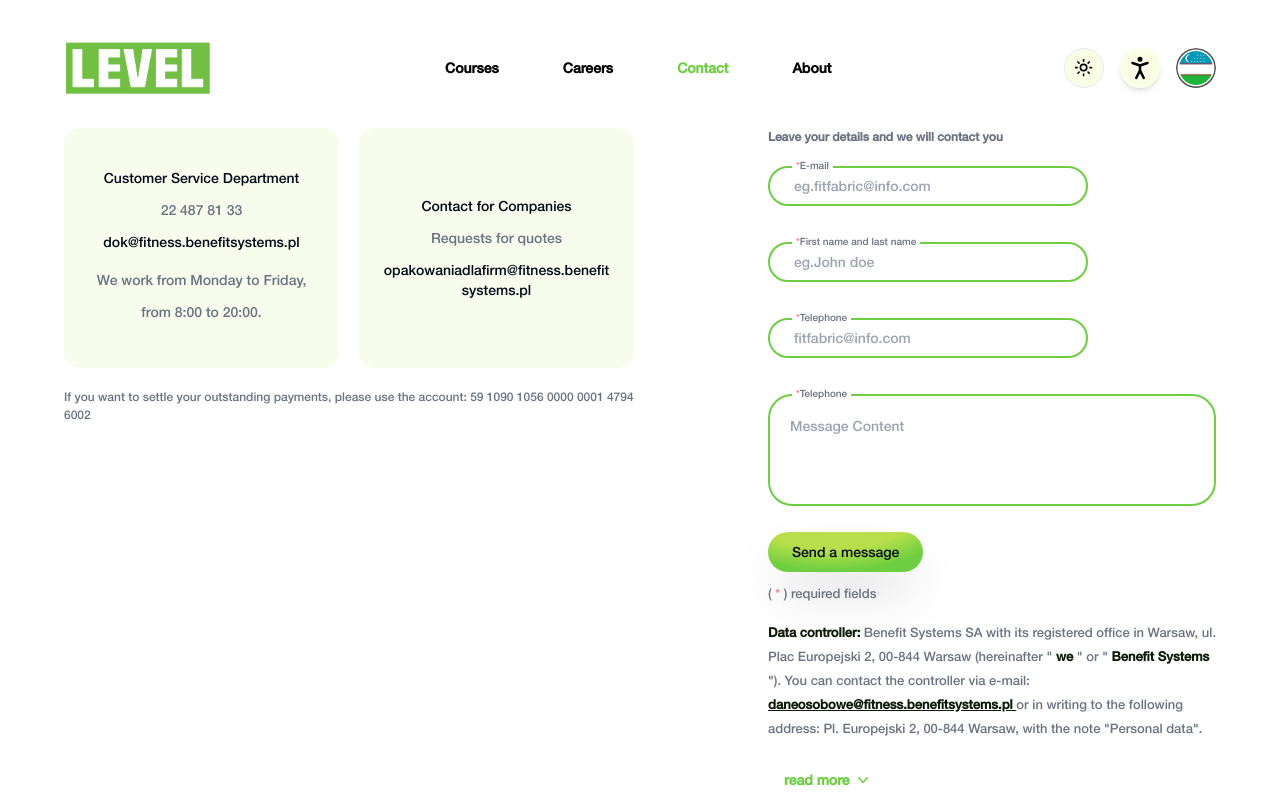
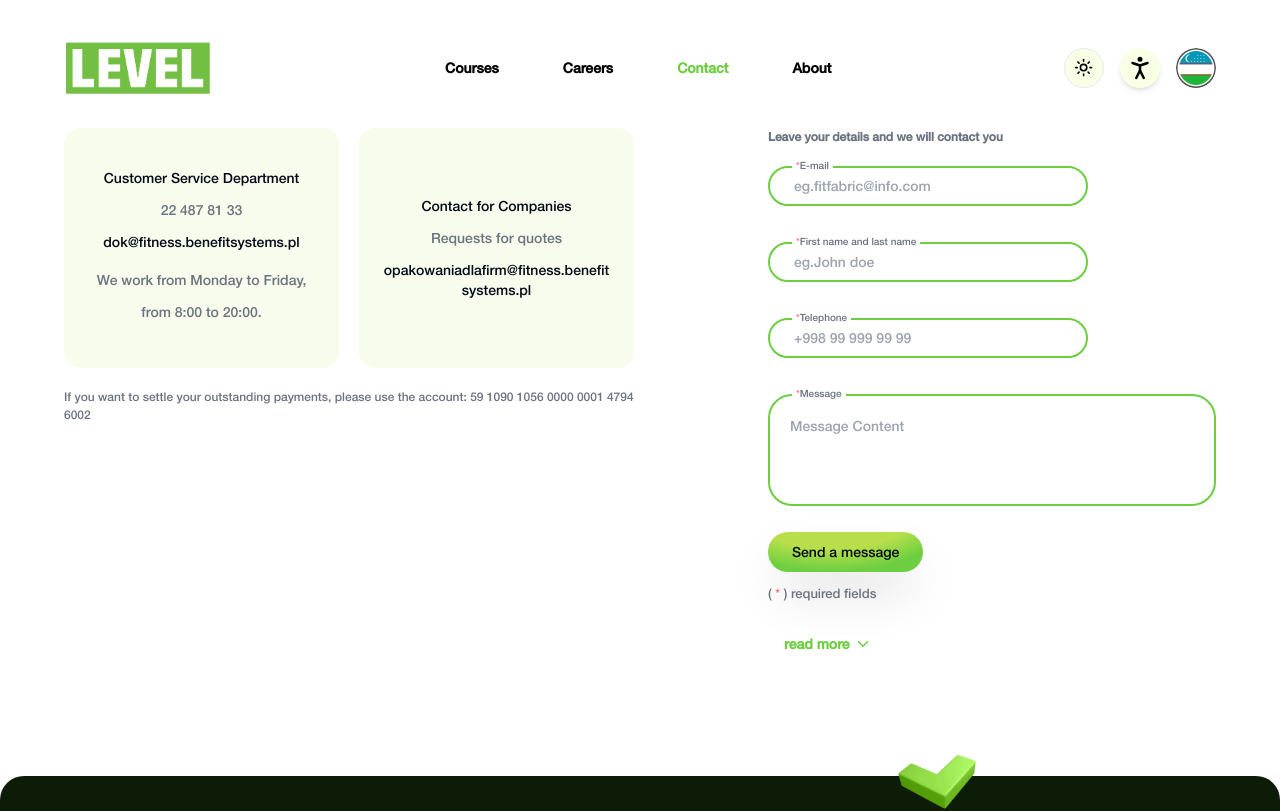
Before and after one commit to tidalu/level-u, a Next.js app: page /contact in a window 1280 px wide. Shown: the top 811 px of the page. Built offline with nearby package versions, Linux system fonts and the light colour scheme.

Commit message:
redirection user top mail with their all written message and data

```diff
--- a/app/(pages)/(routes)/contact/page.tsx
+++ b/app/(pages)/(routes)/contact/page.tsx
@@ -1,96 +1,197 @@
-"use client"
+'use client';
 
-
-import { Button } from '@/components/ui/button'
-import { ChevronDown, ChevronUp } from 'lucide-react'
-import Link from 'next/link'
-import React, { useState } from 'react'
+import { Button } from '@/components/ui/button';
+import { ChevronDown, ChevronUp } from 'lucide-react';
+import Link from 'next/link';
+import React, { useState } from 'react';
 
 const ContactPage = () => {
-    const [showReadmore, setShowReadmore] = useState(false)
+  const [showReadmore, setShowReadmore] = useState(false);
+  const [userData, setUserData] = useState({
+    email: '',
+    name: '',
+    phone: '',
+    message: '',
+  });
+
+  const handleChange = (e: React.ChangeEvent<HTMLInputElement | HTMLTextAreaElement>) => {
+    setUserData({
+      ...userData,
+      [e.target.name]: e.target.value,
+    });
+  };
+
+  const handleSubmit = (e: { preventDefault: () => void; }) => {
+    e.preventDefault();
+    const { email, name, phone, message } = userData;
+    const subject = 'I am connecting regarding the course';
+    const body = `Assalomu alaykum \n My name is ${name}\n My message: ${message} \n\n\nEmail: ${email}\nPhone: ${phone}\nBest regards ) \n${name}`;
+    const mailtoLink = `mailto:your-email@example.com?subject=${encodeURIComponent(
+      subject
+    )}&body=${encodeURIComponent(body)}`;
+    window.location.href = mailtoLink;
+  };
 
   return (
-        <div className='h-full max-w-[1900px] mx-auto'>
-            <div className=' grid grid-cols-1 lg:grid-cols-2 gap-3 pt-32 pb-12 px-3 lg:px-16 mb-16'>
+    <div className="h-full max-w-[1900px] mx-auto">
+      <div className=" grid grid-cols-1 lg:grid-cols-2 gap-3 pt-32 pb-12 px-3 lg:px-16 mb-16">
         <div>
-                    <div className=' grid grid-cols-1 sm:grid-cols-2 gap-5'>
-                        <div className=' bg-[#b8df4b1a] dark:bg-[#86868517] rounded-2xl py-10 px-6 text-center flex flex-col gap-3 text-sm justify-center'>
+          <div className=" grid grid-cols-1 sm:grid-cols-2 gap-5">
+            <div className=" bg-[#b8df4b1a] dark:bg-[#86868517] rounded-2xl py-10 px-6 text-center flex flex-col gap-3 text-sm justify-center">
               <p>Customer Service Department</p>
-                            <div className=' text-gray-500'>22 487 81 33</div>
-                            <Link href="/" className='hover:underline break-words'>dok@fitness.benefitsystems.pl</Link>
-                            <p className='  text-gray-500 leading-8'>We work from Monday to Friday, <br />from 8:00 to 20:00.</p>
+              <div className=" text-gray-500">22 487 81 33</div>
+              <Link href="/" className="hover:underline break-words">
+                dok@fitness.benefitsystems.pl
+              </Link>
+              <p className="  text-gray-500 leading-8">
+                We work from Monday to Friday, <br />
+                from 8:00 to 20:00.
+              </p>
             </div>
 
-                        <div className=' bg-[#b8df4b1a] dark:bg-[#86868517] rounded-2xl py-10 px-6 text-center flex flex-col gap-3 text-sm justify-center'>
+            <div className=" bg-[#b8df4b1a] dark:bg-[#86868517] rounded-2xl py-10 px-6 text-center flex flex-col gap-3 text-sm justify-center">
               <p>Contact for Companies</p>
-                            <div className=' text-gray-500'>Requests for quotes</div>
-                            <Link href="/" className='hover:underline break-words'>opakowaniadlafirm@fitness.benefitsystems.pl</Link>
+              <div className=" text-gray-500">Requests for quotes</div>
+              <Link href="/" className="hover:underline break-words">
+                opakowaniadlafirm@fitness.benefitsystems.pl
+              </Link>
             </div>
           </div>
-                    <div className='text-gray-500 text-[12px] mt-5'>If you want to settle your outstanding payments, please use the account: 59 1090 1056 0000 0001 4794 6002</div>
+          <div className="text-gray-500 text-[12px] mt-5">
+            If you want to settle your outstanding payments, please use the
+            account: 59 1090 1056 0000 0001 4794 6002
+          </div>
         </div>
 
-                <div className=' mt-10 lg:mt-0'>
-                    <div className=' max-w-md mx-auto marginInherit lg:ml-auto'>
-                        <p className=' text-gray-500 text-[12px] font-semibold'>Leave your details and we will contact you</p>
+        <div className=" mt-10 lg:mt-0">
+          <div className=" max-w-md mx-auto marginInherit lg:ml-auto">
+            <p className=" text-gray-500 text-[12px] font-semibold">
+              Leave your details and we will contact you
+            </p>
 
-                        <form action="">
-                            <div className=' relative mt-5'>
-                                <label className=' text-[10px] text-gray-500 p-1 absolute -top-3 left-6  bg-white dark:text-gray-400 dark:bg-[#020817]'><span className=' text-red-400'>*</span>E-mail</label>
-                                <input type="emial" className=' w-full lg:w-80 dark:bg-[#020817] outline-none text-sm border-2 border-[#6cce40] rounded-full py-2 px-6' placeholder='eg.fitfabric@info.com' />
+            <form onSubmit={handleSubmit}>
+              <div className=" relative mt-5">
+                <label className=" text-[10px] text-gray-500 p-1 absolute -top-3 left-6  bg-white dark:text-gray-400 dark:bg-[#020817]">
+                  <span className=" text-red-400">*</span>E-mail
+                </label>
+                <input
+                  type="email"
+                  className=" w-full lg:w-80 dark:bg-[#020817] outline-none text-sm border-2 border-[#6cce40] rounded-full py-2 px-6"
+                  placeholder="eg.fitfabric@info.com"
+                  required
+                  value={userData.email}
+                  name="email"
+                  onChange={handleChange}
+                />
               </div>
-                            <div className=' relative mt-9'>
-                                <label className=' text-[10px] text-gray-500 p-1 absolute -top-3 left-6  bg-white dark:text-gray-400 dark:bg-[#020817]'><span className=' text-red-400'>*</span>First name and last name</label>
-                                <input type="text" className=' w-full lg:w-80 dark:bg-[#020817] outline-none text-sm border-2 border-[#6cce40] rounded-full py-2 px-6' placeholder='eg.John doe' />
+              <div className=" relative mt-9">
+                <label className=" text-[10px] text-gray-500 p-1 absolute -top-3 left-6  bg-white dark:text-gray-400 dark:bg-[#020817]">
+                  <span className=" text-red-400">*</span>First name and last
+                  name
+                </label>
+                <input
+                  type="text"
+                  className=" w-full lg:w-80 dark:bg-[#020817] outline-none text-sm border-2 border-[#6cce40] rounded-full py-2 px-6"
+                  placeholder="eg.John doe"
+                  required
+                  value={userData.name}
+                  name="name"
+                  onChange={handleChange}
+                />
               </div>
-                            <div className=' relative mt-9'>
-                                <label className=' text-[10px] text-gray-500 p-1 absolute -top-3 left-6  bg-white dark:text-gray-400 dark:bg-[#020817]'><span className=' text-red-400'>*</span>Telephone</label>
-                                <input type="tel" className=' w-full lg:w-80 dark:bg-[#020817] outline-none text-sm border-2 border-[#6cce40] rounded-full py-2 px-6' placeholder='fitfabric@info.com' />
+              <div className=" relative mt-9">
+                <label className=" text-[10px] text-gray-500 p-1 absolute -top-3 left-6  bg-white dark:text-gray-400 dark:bg-[#020817]">
+                  <span className=" text-red-400">*</span>Telephone
+                </label>
+                <input
+                  type="tel"
+                  className=" w-full lg:w-80 dark:bg-[#020817] outline-none text-sm border-2 border-[#6cce40] rounded-full py-2 px-6"
+                  placeholder="+998 99 999 99 99"
+                  required
+                  value={userData.phone}
+                  name="phone"
+                  onChange={handleChange}
+                />
               </div>
 
-                            <div className=' relative mt-9'>
-                                <label className=' text-[10px] text-gray-500 p-1 absolute -top-3 left-6  bg-white dark:text-gray-400 dark:bg-[#020817]'><span className=' text-red-400'>*</span>Telephone</label>
-                                <textarea className=' w-full outline-none text-sm dark:bg-[#020817] border-2 border-[#6cce40] rounded-3xl py-5 px-5 resize-none h-28' placeholder='Message Content' />
+              <div className=" relative mt-9">
+                <label className=" text-[10px] text-gray-500 p-1 absolute -top-3 left-6  bg-white dark:text-gray-400 dark:bg-[#020817]">
+                  <span className=" text-red-400">*</span>Message
+                </label>
+                <textarea
+                  className=" w-full outline-none text-sm dark:bg-[#020817] border-2 border-[#6cce40] rounded-3xl py-5 px-5 resize-none h-28"
+                  placeholder="Message Content"
+                  required
+                  value={userData.message}
+                  name="message"
+                  onChange={handleChange}
+                />
               </div>
 
-                            <Button variant="primaryGreen" className='dark:text-black shadow-2xl text-sm rounded-full px-6 mt-5'>
+              <Button
+                variant="primaryGreen"
+                className="dark:text-black shadow-2xl text-sm rounded-full px-6 mt-5"
+                type="submit"
+              >
                 Send a message
               </Button>
 
-                            <div className=' mt-3 text-[13px] text-gray-500 dark:text-gray-400'>( <span className=' text-red-400'>*</span> ) required fields</div>
-
-                            <p className=' mt-4 text-[13px] text-gray-500 dark:text-gray-400 leading-6'>
-                                <span className=' font-semibold text-[#0d1c07] dark:text-white'>Data controller:</span> Benefit Systems SA with its registered office in Warsaw, ul. Plac Europejski 2, 00-844 Warsaw (hereinafter {`"`} <span className=' font-semibold text-[#0d1c07] dark:text-white'>we</span>  {`"`} or {`"`} <span className=' font-semibold text-[#0d1c07] dark:text-white'>Benefit Systems</span>  {`"`}). You can contact the controller via e-mail: <Link href="" className=' underline font-semibold text-[#0d1c07] dark:text-white'>daneosobowe@fitness.benefitsystems.pl </Link> or in writing to the following address: Pl. Europejski 2, 00-844 Warsaw, with the note {`"`}Personal data{`"`}.
-                            </p>
+              <div className=" mt-3 text-[13px] text-gray-500 dark:text-gray-400">
+                ( <span className=" text-red-400">*</span> ) required fields
+              </div>
             </form>
 
             <div>
-                            <Button onClick={() => setShowReadmore(!showReadmore)} className=' mt-5 bg-transparent hover:bg-transparent text-[#6cce40] font-semibold'>
+              <Button
+                onClick={() => setShowReadmore(!showReadmore)}
+                className=" mt-5 bg-transparent hover:bg-transparent text-[#6cce40] font-semibold"
+              >
                 read more
-                                {showReadmore ?
-                                    <ChevronUp className=' ml-1' size={18} />
-                                    :
-                                    <ChevronDown className=' ml-1' size={18} />
-                                }
+                {showReadmore ? (
+                  <ChevronUp className=" ml-1" size={18} />
+                ) : (
+                  <ChevronDown className=" ml-1" size={18} />
+                )}
               </Button>
 
-                            {showReadmore &&
+              {showReadmore && (
                 <div>
-                                    <p className=' text-[13px] text-gray-500 dark:text-gray-400 leading-6'>
-                                        <span className=' font-semibold text-[#0d1c07] dark:text-white'>Processing purposes: </span>We will process your personal data in order to provide you with the service of maintaining an account on our website; for tax and accounting purposes; to pursue, determine or defend against claims; to facilitate the use of our website; for direct marketing, including profiling, and to conduct analyses and statistics for marketing purposes and to survey satisfaction with the services offered.
+                  <p className=" text-[13px] text-gray-500 dark:text-gray-400 leading-6">
+                    <span className=" font-semibold text-[#0d1c07] dark:text-white">
+                      Processing purposes:{' '}
+                    </span>
+                    We will process your personal data in order to provide you
+                    with the service of maintaining an account on our website;
+                    for tax and accounting purposes; to pursue, determine or
+                    defend against claims; to facilitate the use of our website;
+                    for direct marketing, including profiling, and to conduct
+                    analyses and statistics for marketing purposes and to survey
+                    satisfaction with the services offered.
                   </p>
 
-                                    <p className='mt-4 text-[13px] text-gray-500 dark:text-gray-400 leading-6'>
-                                        <span className=' font-semibold text-[#0d1c07] dark:text-white'>Your rights in connection with the processing of personal data:</span> The right to request access to personal data; the right to request the rectification of personal data; the right to request the deletion of personal data; the right to request the restriction of the processing of personal data, the right to object to the processing of personal data; the right to transfer personal data; the right to withdraw consent to the processing of personal data; and the right to lodge a complaint with the President of the Personal Data Protection Office.
+                  <p className="mt-4 text-[13px] text-gray-500 dark:text-gray-400 leading-6">
+                    <span className=" font-semibold text-[#0d1c07] dark:text-white">
+                      Your rights in connection with the processing of personal
+                      data:
+                    </span>{' '}
+                    The right to request access to personal data; the right to
+                    request the rectification of personal data; the right to
+                    request the deletion of personal data; the right to request
+                    the restriction of the processing of personal data, the
+                    right to object to the processing of personal data; the
+                    right to transfer personal data; the right to withdraw
+                    consent to the processing of personal data; and the right to
+                    lodge a complaint with the President of the Personal Data
+                    Protection Office.
                   </p>
                 </div>
-                            }
+              )}
             </div>
           </div>
         </div>
       </div>
     </div>
-    )
-}
+  );
+};
 
-export default ContactPage
+export default ContactPage;
```
Lines whose indentation alone changed are shown as unchanged.
